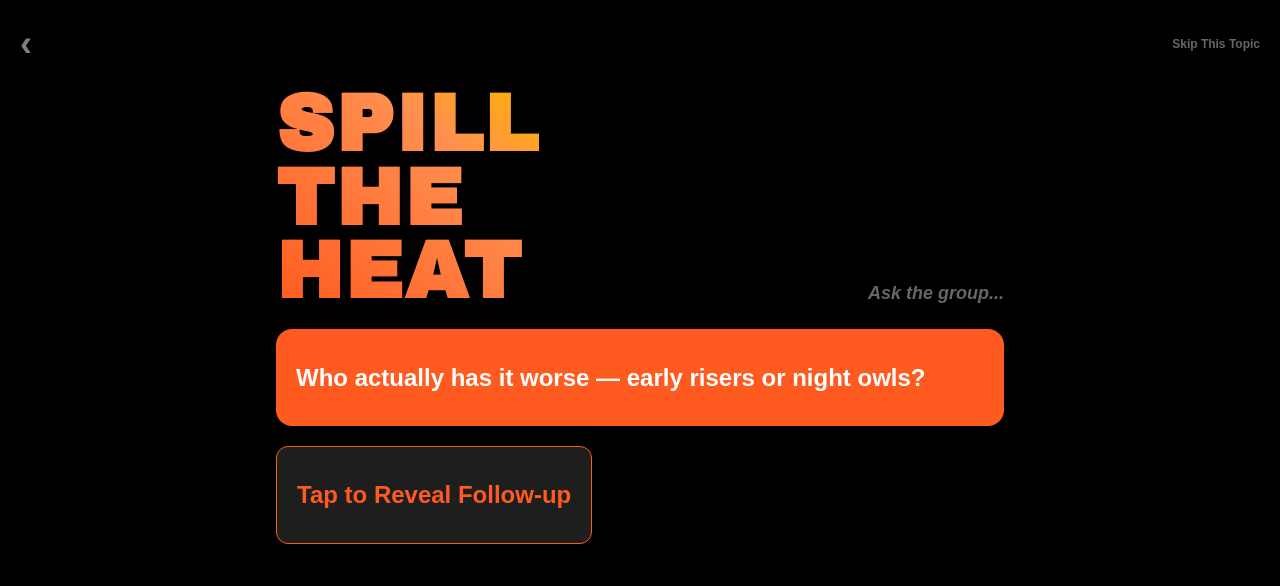
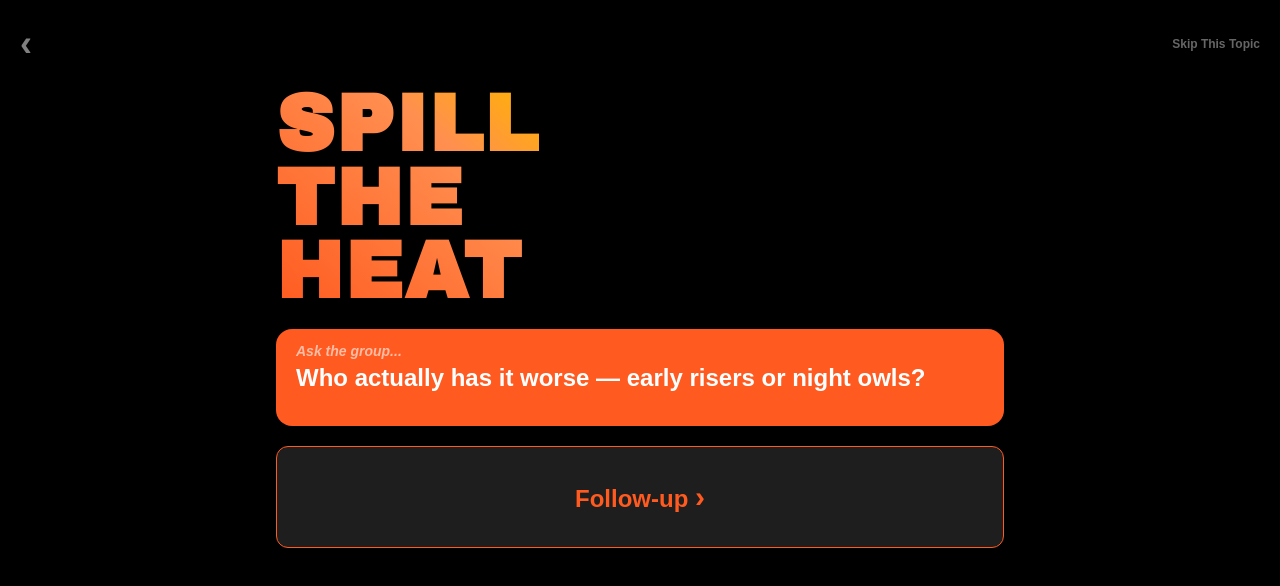
Before and after one commit to nakatoworldwide/spill-the-heat-V1, a Next.js app: page /play/debate in a window 1280 px wide. Shown: the top 586 px of the page. Built offline with nearby package versions, Linux system fonts and the light colour scheme.

Commit message:
finalized v1

```diff
--- a/src/components/GameClient.tsx
+++ b/src/components/GameClient.tsx
@@ -142,14 +142,10 @@ export default function GameClient({ category, prompts }: GameClientProps) {
   }}>
     SPILL<br /><Link href="/">THE</Link><br />HEAT
   </p>
-  {currentPromptIndex === 0 && visibleRevealCount === 0 && (
-    <p className="text-lg text-white/40 italic font-bold text-right leading-tight pb-1">
-      Ask the group...
-    </p>
-  )}
+
 </div>
 
-        <PromptCard text={currentPrompt.mainPrompt} />
+        <PromptCard text={currentPrompt.mainPrompt} isFirst={currentPromptIndex === 0} />
 
         <div className="flex flex-col gap-3">
           {currentPrompt.reveals.map((reveal, index) => (
--- a/src/components/game/PromptCard.tsx
+++ b/src/components/game/PromptCard.tsx
@@ -1,11 +1,15 @@
 type PromptCardProps = {
   text: string;
+  isFirst?: boolean;
 };
 
-export default function PromptCard({ text }: PromptCardProps) {
+export default function PromptCard({ text, isFirst }: PromptCardProps) {
   return (
-    <div className="bg-[#FF5A1F] rounded-2xl px-5 py-8 mb-5">
-  <p className="text-white font-bold text-2xl leading-snug">{text}</p>
-</div>
+    <div className="bg-[#FF5A1F] rounded-2xl px-5 py-8 mb-5 relative">
+      {isFirst && (
+        <p className="absolute top-3 left-5 text-white/60 text-sm italic font-bold">Ask the group...</p>
+      )}
+      <p className="text-white font-bold text-2xl leading-snug">{text}</p>
+    </div>
   );
 }
--- a/src/components/game/RevealCard.tsx
+++ b/src/components/game/RevealCard.tsx
@@ -1,3 +1,5 @@
+"use client";
+
 type RevealCardProps = {
   label: string;
   text: string;
@@ -14,7 +16,8 @@ export default function RevealCard({
   onReveal,
 }: RevealCardProps) {
   const dimmedClass = `rounded-xl px-5 py-8 text-center font-semibold text-2xl bg-[#1e1e1e] border border-[#FF5A1F] text-[#FF5A1F]`;
-const orangeClass = `rounded-xl px-5 py-8 text-center font-semibold text-2xl bg-[#FF5A1F] text-white`;
+  const orangeClass = `rounded-xl px-5 py-8 text-center font-semibold text-2xl bg-[#FF5A1F] text-white`;
+
   if (isRevealed) {
     return <div className={orangeClass}>{text}</div>;
   }
@@ -24,16 +27,16 @@ const orangeClass = `rounded-xl px-5 py-8 text-center font-semibold text-2xl bg-
       <button
         type="button"
         onClick={onReveal}
-        className={`${dimmedClass} transition active:scale-95 cursor-pointer`}
+        className={`${dimmedClass} transition active:scale-95 cursor-pointer w-full`}
       >
-        Tap to Reveal {label}
+        {label} <span className="text-3xl font-black">›</span>
       </button>
     );
   }
 
   return (
     <div className={`${dimmedClass} opacity-30 pointer-events-none`}>
-      Tap to Reveal {label}
+      {label} <span className="text-3xl font-black">›</span>
     </div>
   );
 }
--- a/src/data/prompts.ts
+++ b/src/data/prompts.ts
@@ -92,6 +92,18 @@ export const prompts: Prompt[] = [
   },
 
   {
+    id: "funny-077",
+    category: "funny",
+    title: "Refuses To Stop Edition",
+    mainPrompt: "What's something insane you do that makes sense only to you — and you refuse to stop?",
+    reveals: [
+      { label: "Follow-up", text: "Who tried to fix you… and failed?" },
+    ],
+    entryIntensity: 2, finalIntensity: 3, risk: "medium", type: "confession", openingStyle: "self",
+    tags: ["insane", "habits", "chaos", "unhinged"],
+  },
+
+  {
     id: "funny-016",
     category: "funny",
     title: "Texting Hell Edition",
@@ -430,6 +442,18 @@ export const prompts: Prompt[] = [
   },
 
   {
+    id: "funny-088",
+    category: "funny",
+    title: "Just To See Edition",
+    mainPrompt: "What's something you did just to see if you could get away with it?",
+    reveals: [
+      { label: "Follow-up", text: "Did it end in chaos — or did you win?" },
+    ],
+    entryIntensity: 3, finalIntensity: 4, risk: "medium", type: "confession", openingStyle: "self",
+    tags: ["chaos", "power", "impulse"],
+  },
+
+  {
     id: "funny-056",
     category: "funny",
     title: "The Pretender Files",
@@ -649,6 +673,17 @@ export const prompts: Prompt[] = [
     tags: ["animals", "hypothetical", "chaos", "feral"],
   },
 
+  {
+    id: "funny-068",
+    category: "funny",
+    title: "Money Chaos Edition",
+    mainPrompt: "You just got handed $1,000,000 — no strings. What's the first thing you're spending it on?",
+    reveals: [
+      { label: "Follow-up", text: "Be honest — is it responsible, chaotic, or both?" },
+    ],
+    entryIntensity: 1, finalIntensity: 2, risk: "low", type: "choice", openingStyle: "hypothetical",
+    tags: ["money", "hypothetical", "chaos", "fun"],
+  },
   // ─── DEBATE ───────────────────────────────────────────────────────────────────
 
   {
@@ -1161,7 +1196,18 @@ export const prompts: Prompt[] = [
     entryIntensity: 2, finalIntensity: 3, risk: "medium", type: "debate", openingStyle: "opinion",
     tags: ["education", "boundaries", "social"],
   },
-
+{
+    id: "debate-044",
+    category: "debate",
+    title: "Stereotype Truth Edition",
+    mainPrompt: "Do stereotypes exist because there's some truth to them — or do they just create the behavior they describe?",
+    reveals: [
+      { label: "Follow-up", text: "Name a stereotype about your own group?" },
+      { label: "Dig", text: "Is it ever okay to act on one… or never?" },
+    ],
+    entryIntensity: 3, finalIntensity: 4, risk: "high", type: "debate", openingStyle: "opinion",
+    tags: ["stereotypes", "race", "culture", "bias"],
+  },
   // ─── UNHINGED ─────────────────────────────────────────────────────────────────
 
   {
@@ -1256,7 +1302,7 @@ export const prompts: Prompt[] = [
     title: "Fake Friend Edition",
     mainPrompt: "Who's someone you smile at like a friend… but secretly can't stand?",
     reveals: [
-      { label: "Follow-up", text: "What did they do — or is it just their whole existence?" },
+      { label: "Follow-up", text: "Have you done something to make their life harder?" },
       { label: "Roast Bait", text: "Do they still think you're besties?" },
     ],
     entryIntensity: 3, finalIntensity: 4, risk: "high", type: "confession", openingStyle: "self",
@@ -1371,17 +1417,7 @@ export const prompts: Prompt[] = [
     tags: ["manipulation", "power", "confession"],
   },
 
-  {
-    id: "unhinged-018",
-    category: "unhinged",
-    title: "Just To See Edition",
-    mainPrompt: "What's something you did just to see if you could get away with it?",
-    reveals: [
-      { label: "Follow-up", text: "Did it end in chaos — or did you win?" },
-    ],
-    entryIntensity: 3, finalIntensity: 4, risk: "medium", type: "confession", openingStyle: "self",
-    tags: ["chaos", "power", "impulse"],
-  },
+
 
   {
     id: "unhinged-019",
@@ -1443,29 +1479,6 @@ export const prompts: Prompt[] = [
     tags: ["therapy", "chaos", "unhinged", "confession"],
   },
 
-  {
-    id: "unhinged-024",
-    category: "unhinged",
-    title: "Refuses To Stop Edition",
-    mainPrompt: "What's something insane you do that makes sense only to you — and you refuse to stop?",
-    reveals: [
-      { label: "Follow-up", text: "Who tried to fix you… and failed?" },
-    ],
-    entryIntensity: 2, finalIntensity: 3, risk: "medium", type: "confession", openingStyle: "self",
-    tags: ["insane", "habits", "chaos", "unhinged"],
-  },
-
-  {
-    id: "unhinged-025",
-    category: "unhinged",
-    title: "Desperation Win Edition",
-    mainPrompt: "What's a bold thing you did out of pure desperation that actually… worked?",
-    reveals: [
-      { label: "Roast Bait", text: "Brilliance or madness? The room decides." },
-    ],
-    entryIntensity: 2, finalIntensity: 3, risk: "medium", type: "story", openingStyle: "self",
-    tags: ["desperation", "chaos", "win"],
-  },
 
   {
     id: "unhinged-026",
@@ -1473,7 +1486,7 @@ export const prompts: Prompt[] = [
     title: "Racist Upbringing Edition",
     mainPrompt: "What's something lowkey racist you heard growing up that you didn't question… until later?",
     reveals: [
-      { label: "Follow-up", text: "How long did you carry it with you?" },
+      { label: "Follow-up", text: "What's the most racist thing you believed or heard?" },
     ],
     entryIntensity: 4, finalIntensity: 5, risk: "high", type: "confession", openingStyle: "self",
     tags: ["racism", "upbringing", "reflection"],
@@ -1657,17 +1670,7 @@ export const prompts: Prompt[] = [
     tags: ["sex", "DMs", "chaos", "unhinged"],
   },
 
-  {
-    id: "unhinged-042",
-    category: "unhinged",
-    title: "Fold for Attention Edition",
-    mainPrompt: "Who here would absolutely fold if the right person gave them attention tonight?",
-    reveals: [
-      { label: "Point Finger", text: "Say their name — they already know." },
-    ],
-    entryIntensity: 3, finalIntensity: 4, risk: "high", type: "opinion", openingStyle: "group-callout",
-    tags: ["attention", "group", "callout", "chaos"],
-  },
+
 
   {
     id: "unhinged-043",
@@ -1790,18 +1793,6 @@ export const prompts: Prompt[] = [
   },
 
   {
-    id: "unhinged-053",
-    category: "unhinged",
-    title: "Pretending Not to Care Edition",
-    mainPrompt: "Who here is way too good at pretending they don't care?",
-    reveals: [
-      { label: "Follow-up", text: "What's the giveaway?" },
-    ],
-    entryIntensity: 2, finalIntensity: 3, risk: "medium", type: "opinion", openingStyle: "group-callout",
-    tags: ["pretending", "emotions", "group", "callout"],
-  },
-
-  {
     id: "unhinged-054",
     category: "unhinged",
     title: "Lying About Sex Life Edition",
@@ -1837,16 +1828,19 @@ export const prompts: Prompt[] = [
     tags: ["quiet", "suspicious", "group", "callout"],
   },
 
-  {
-    id: "unhinged-057",
-    category: "unhinged",
-    title: "Money Chaos Edition",
-    mainPrompt: "You just got handed $1,000,000 — no strings. What's the first thing you're spending it on?",
-    reveals: [
-      { label: "Follow-up", text: "Be honest — is it responsible, chaotic, or both?" },
-    ],
-    entryIntensity: 1, finalIntensity: 2, risk: "low", type: "choice", openingStyle: "hypothetical",
-    tags: ["money", "hypothetical", "chaos", "fun"],
+
+
+  {
+    id: "Unhinged-058",
+    category: "unhinged",
+    title: "Trying Too Hard Edition",
+    mainPrompt: "Who's clearly trying the hardest to be liked tonight?",
+    reveals: [
+      { label: "Follow-up", text: "Is it working — or is it just getting awkward?" },
+      { label: "Roast Bait", text: "Who here gives off audition energy every time they speak?" },
+    ],
+    entryIntensity: 4, finalIntensity: 4, risk: "medium", type: "opinion", openingStyle: "group-callout",
+    tags: ["group", "social", "callout", "awkward"],
   },
 
   // ─── SPICY ────────────────────────────────────────────────────────────────────
@@ -2621,4 +2615,27 @@ export const prompts: Prompt[] = [
     entryIntensity: 3, finalIntensity: 4, risk: "medium", type: "confession", openingStyle: "self",
     tags: ["power", "games", "confession", "manipulation"],
   },
+{
+    id: "spicy-063",
+    category: "spicy",
+    title: "Fold for Attention Edition",
+    mainPrompt: "Who here would absolutely fold if the right person gave them attention tonight?",
+    reveals: [
+      { label: "Point Finger", text: "Say their name — they already know." },
+    ],
+    entryIntensity: 3, finalIntensity: 4, risk: "high", type: "opinion", openingStyle: "group-callout",
+    tags: ["attention", "group", "callout", "chaos"],
+  },
+{
+    id: "spicy-064",
+    category: "spicy",
+    title: "Pretending Not to Care Edition",
+    mainPrompt: "Who here is way too good at pretending they don't care?",
+    reveals: [
+      { label: "Follow-up", text: "What's the giveaway?" },
+    ],
+    entryIntensity: 2, finalIntensity: 3, risk: "medium", type: "opinion", openingStyle: "group-callout",
+    tags: ["pretending", "emotions", "group", "callout"],
+  },
+
 ];
```
